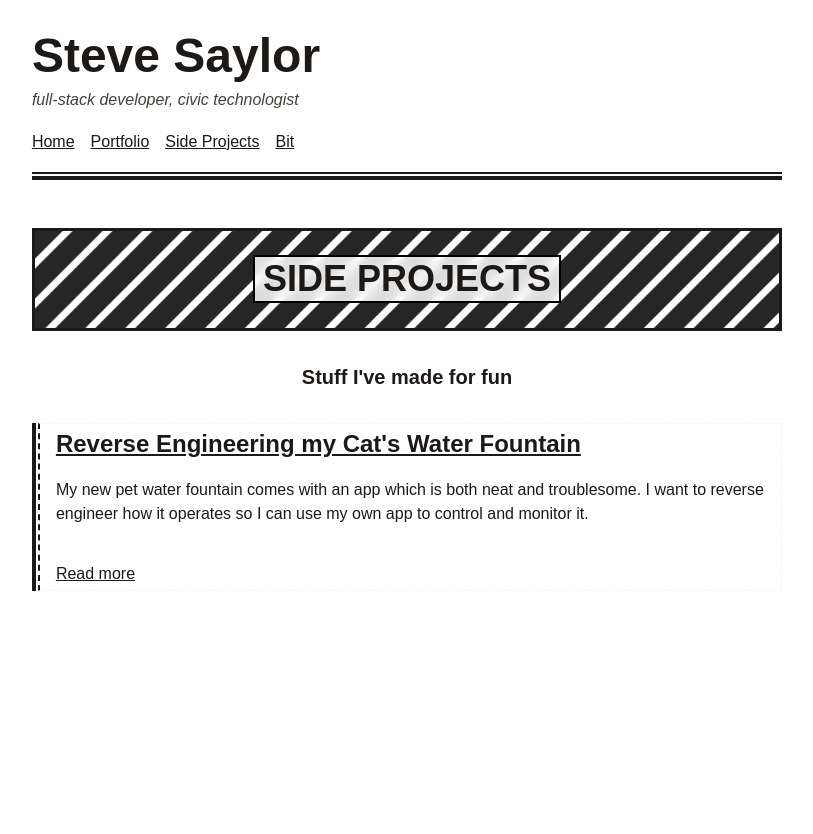
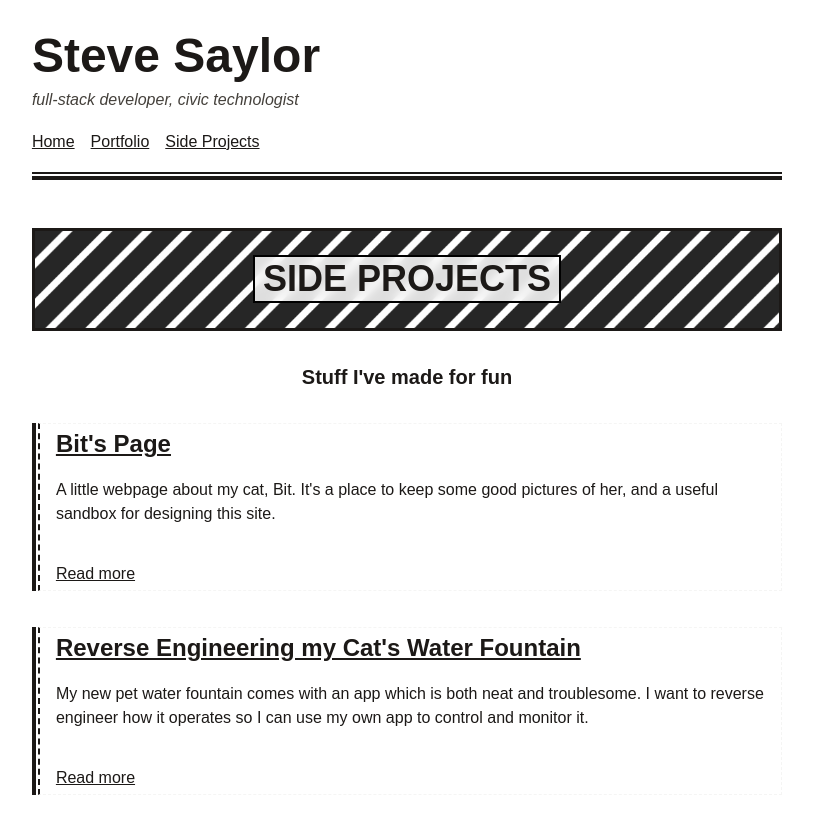
Before and after one commit to saylorsd/peronsal-site, a Next.js app: page /lab in a window 1280 px wide. Shown: the top 834 px of the page, without its empty margins (233-1046 px from the left). Before the commit the page ends 800 px from the top, so only its background shows below. Built offline with nearby package versions, Linux system fonts and the light colour scheme; a web font is replaced by a local one.

Commit message:
move bits page to side projects

```diff
--- a/src/app/lab/page.tsx
+++ b/src/app/lab/page.tsx
@@ -15,7 +15,15 @@
 
       <Subtitle>Stuff I&apos;ve made for fun</Subtitle>
 
-      <ul className="article-list">
+      <ul className="my-[2ch] flex flex-col gap-[4ch]">
+        <li>
+          <ProjectCard
+            slug="bit-page"
+            title="Bit's Page"
+            description="A little webpage about my cat, Bit. It's a place to keep some good pictures of her, and a useful sandbox for designing this site."
+            titleLink="/bit"
+          />
+        </li>
         {projects.map((item) => (
           <li key={item.slug}>
             <ProjectCard {...item} titleLink={`lab/${item.slug}`} />
--- a/src/components/header.tsx
+++ b/src/components/header.tsx
@@ -26,11 +26,6 @@
               Side Projects
             </Link>
           </li>
-          <li>
-            <Link href="/bit" icon="😼">
-              Bit
-            </Link>
-          </li>
         </ul>
       </nav>
     </header>
```
